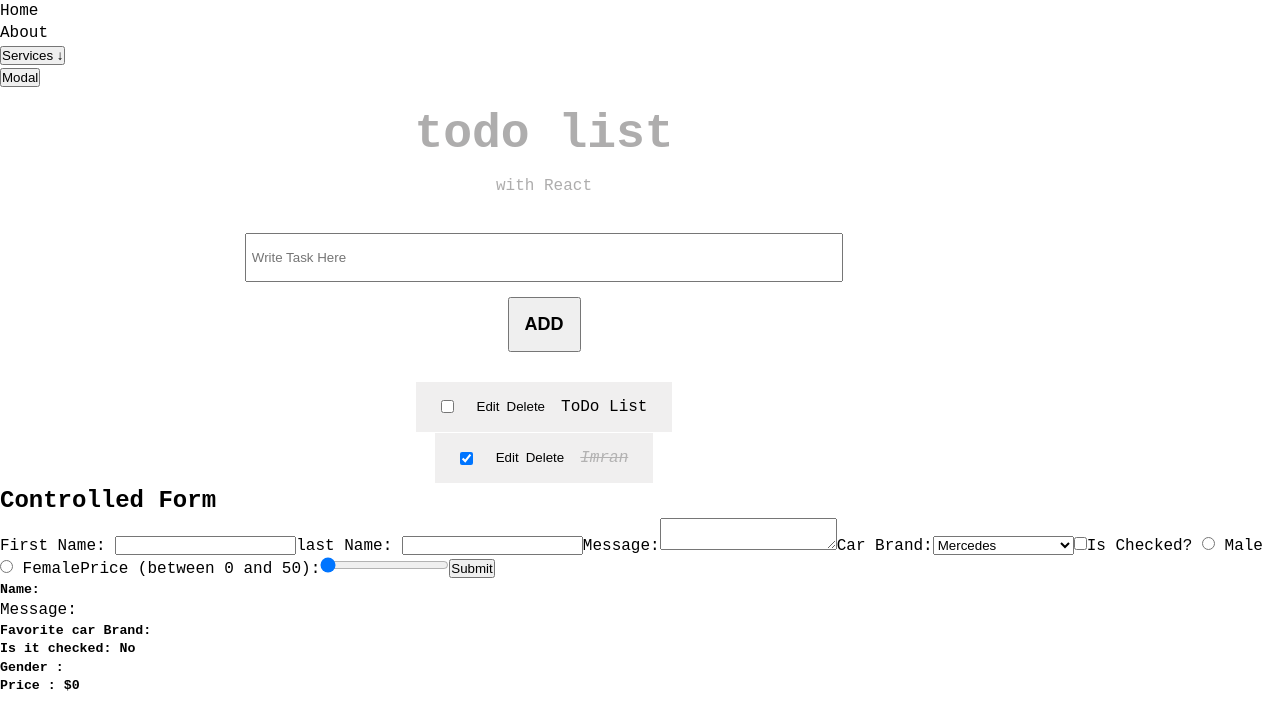
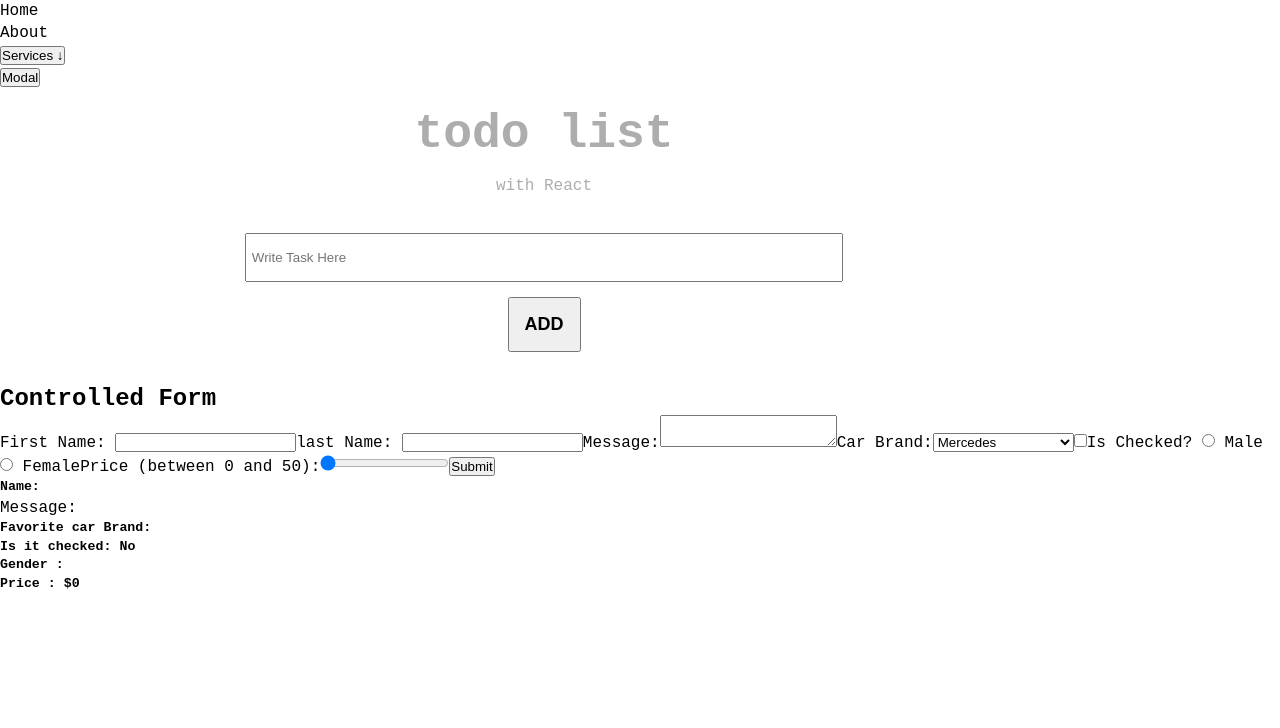
Before and after one commit to imranhossainemi/todo_list_react, a React (Create React App) app: page / in a window 1280 px wide. Shown: the top 728 px of the page. Built offline with nearby package versions, Linux system fonts and the light colour scheme.

Commit message:
Fix some react error

```diff
--- a/src/Components/Form.js
+++ b/src/Components/Form.js
@@ -31,7 +31,7 @@ const Form = () => {
   const carBrands = ['Mercedes', 'BMW', 'Maserati', 'Audi', 'Toyata'];
 
   const carBrandOptions = carBrands.map((carBrand, key) => (
-    <option value={carBrand} key={key.id}>
+    <option value={carBrand} key={key.index}>
       {carBrand}
     </option>
   ));
--- a/src/Components/InputToDo.js
+++ b/src/Components/InputToDo.js
@@ -1,5 +1,5 @@
-/* eslint-disable react/prop-types */
 import React, { useState } from 'react';
+import PropTypes from 'prop-types';
 
 const InputToDo = ({ addTodoItem }) => {
   const [title, setTitle] = useState('');
@@ -36,4 +36,8 @@ const InputToDo = ({ addTodoItem }) => {
   );
 };
 
+InputToDo.propTypes = {
+  addTodoItem: PropTypes.string.isRequired,
+};
+
 export default InputToDo;
--- a/src/Components/ToDoItem.js
+++ b/src/Components/ToDoItem.js
@@ -64,7 +64,7 @@ const ToDoItem = ({
 };
 
 ToDoItem.propTypes = {
-  itemProp: PropTypes.string.isRequired,
+  itemProp: PropTypes.objectOf.isRequired,
   handleChange: PropTypes.string.isRequired,
   delTodo: PropTypes.string.isRequired,
 };
--- a/src/Components/TodoLogic.js
+++ b/src/Components/TodoLogic.js
@@ -1,22 +1,23 @@
-import React, { useState } from 'react';
+import React, { useState, useEffect } from 'react';
 import { v4 as uuidv4 } from 'uuid';
 import InputToDo from './InputToDo';
 import ToDoList from './ToDoList';
 import Header from './Header';
 
 const TodoLogic = () => {
-  const [todos, setTodos] = useState([
-    {
-      id: uuidv4(),
-      title: 'ToDo List',
-      completed: false,
-    },
-    {
-      id: uuidv4(),
-      title: 'Imran',
-      completed: true,
-    },
-  ]);
+  function getInitialTodos() {
+    const temp = localStorage.getItem('todos');
+    const savedTodos = JSON.parse(temp);
+    return savedTodos || [];
+  }
+
+  const [todos, setTodos] = useState(getInitialTodos());
+
+  useEffect(() => {
+    const temp = JSON.stringify(todos);
+    localStorage.setItem('todos', temp);
+  }, [todos]);
+
   const handleChange = (id) => {
     setTodos((prevState) => prevState.map((todo) => {
       if (todo.id === id) {
--- a/src/styles/ToDoItem.module.css
+++ b/src/styles/ToDoItem.module.css
@@ -4,6 +4,8 @@
   padding: 14px 25px;
   border-bottom: 1px solid hsl(0, 0%, 100%);
   background: hsl(0, 3%, 94%);
+  width: 80%;
+  margin: 0 auto;
 }
 
 .content {
@@ -13,16 +15,9 @@
   gap: 1rem;
 }
 
-.content span {
-  flex: 1;
-  order: 1;
-}
-
 .content button {
   cursor: pointer;
   background: transparent;
-  order: 2;
-  outline: none;
-  border: none;
   margin-left: 7px;
+  padding: 10px;
 }
```
